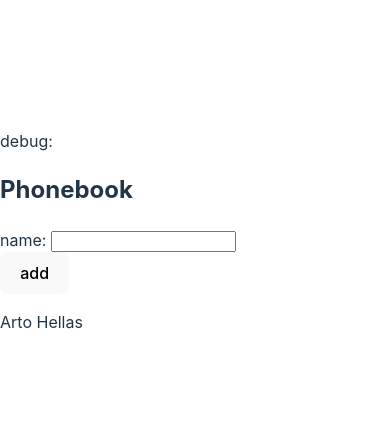
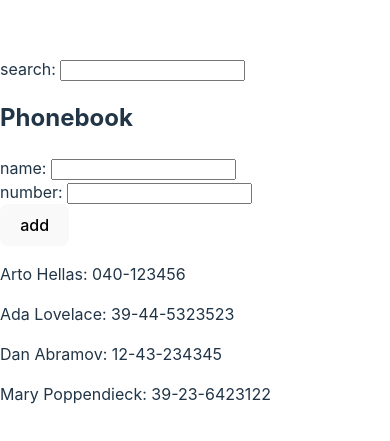
Before and after one commit to tylerdegen1016/fullsource-code, a React (Vite) app in the folder ch2/phonebook/: page / in a window 390 px wide. Shown: the part 183-624 px from the top of the page. Built offline with nearby package versions, Linux system fonts and the light colour scheme.

Commit message:
implement search, adding phone numbers, prevent duplicate name

```diff
--- a/ch2/phonebook/src/App.jsx
+++ b/ch2/phonebook/src/App.jsx
@@ -10,29 +10,42 @@ const Phonebook = ({persons}) => {
 
 const PhonebookEntry = ({person}) => {
   return (
-    <p>{person.name}</p>
+    <p>{person.name}: {person.number}</p>
   )
 }
 
 const App = () => {
   const [persons, setPersons] = useState([
-    { name: 'Arto Hellas' }
+    { name: 'Arto Hellas', number: '040-123456', id: 1 },
+    { name: 'Ada Lovelace', number: '39-44-5323523', id: 2 },
+    { name: 'Dan Abramov', number: '12-43-234345', id: 3 },
+    { name: 'Mary Poppendieck', number: '39-23-6423122', id: 4 }
   ])
+  const [filteredPersons, setFilteredPersons] = useState(persons)
   const [newName, setNewName] = useState('')
+  const [newNumber, setNewNumber] = useState('')
+  const [searchterm, setSearchterm] = useState('')
+
 
   const addNumber = (event) => {
     event.preventDefault()
 
     if (persons.some(p => p.name === newName)){
-      alert("already in there")
+      alert(`${newName} is already in there`)
     } else {
       const personObject = {
         name: newName,
+        number: newNumber,
         id: String(persons.length + 1)
       }
 
       setPersons(persons.concat(personObject))
+      if (newName.toLowerCase().includes(searchterm)) {
+        setFilteredPersons(filteredPersons.concat(personObject))
+      }
+
       setNewName("")
+      setNewNumber("")
     }
 
 
@@ -42,19 +55,31 @@ const App = () => {
     setNewName(event.target.value)
   }
 
+  const handleNumberChange = (event) => {
+    setNewNumber(event.target.value)
+  }
+
+  const filterPersons = (event) => {
+    let newSearchTerm = event.target.value
+    console.log(newSearchTerm)
+    setSearchterm(newSearchTerm)
+    setFilteredPersons(persons.filter(p => p.name.toLowerCase().includes(newSearchTerm.toLowerCase())))
+  }
+
   return (
     <div>
-      <div>debug: {newName}</div>
+      <div>search: <input value={searchterm} onChange={filterPersons} /></div>
       <h2>Phonebook</h2>
       <form onSubmit={addNumber}>
         <div>
           name: <input value={newName} onChange={handleNameChange}/>
         </div>
+        <div>number: <input value={newNumber} onChange={handleNumberChange}/></div>
         <div>
           <button type="submit">add</button>
         </div>
       </form>
-      <Phonebook persons={persons} />
+      <Phonebook persons={filteredPersons} />
     </div>
   )
 }
```
